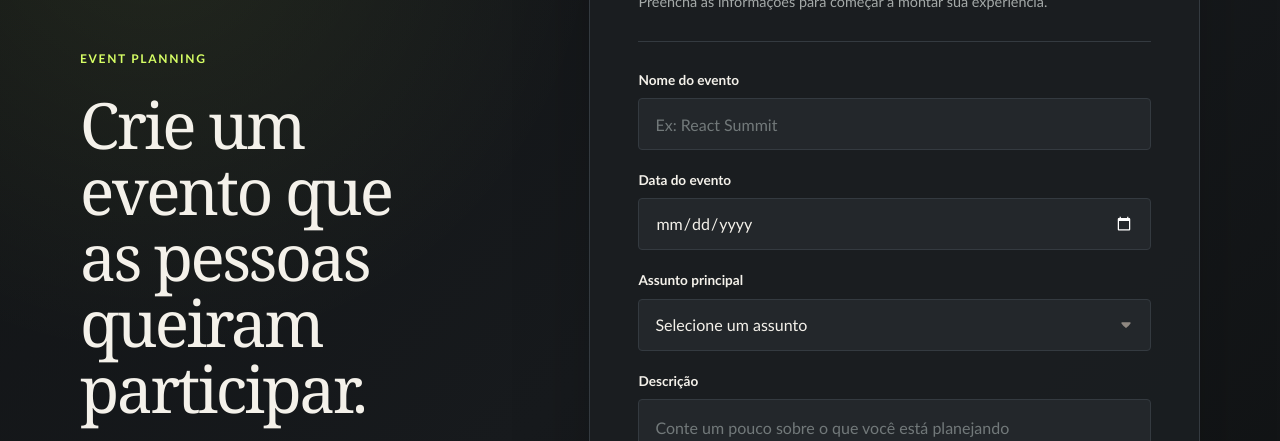
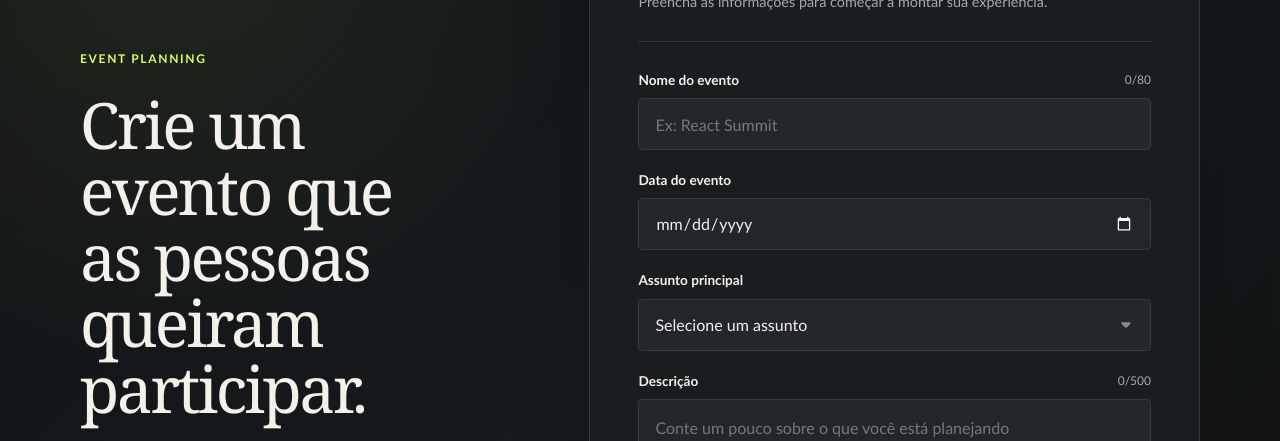
Before and after one commit to VictorMartinsD/react-forms, a React (Vite) app: page / in a window 1280 px wide. Shown: the part 202-643 px from the top of the page. Built offline with nearby package versions, Linux system fonts and the light colour scheme.

Commit message:
feat: add form character counters

```diff
--- a/src/App.css
+++ b/src/App.css
@@ -115,6 +115,18 @@ label {
   font-weight: 600;
 }
 
+.field-label-row {
+  display: flex;
+  align-items: center;
+  justify-content: space-between;
+  gap: 1rem;
+}
+
+.character-count {
+  color: var(--color-text-muted);
+  font-size: 0.75rem;
+}
+
 input,
 select,
 textarea {
--- a/src/App.tsx
+++ b/src/App.tsx
@@ -1,6 +1,6 @@
 import "./App.css";
 import { useState } from "react";
-import { Controller, useForm } from "react-hook-form";
+import { Controller, useForm, useWatch } from "react-hook-form";
 import { yupResolver } from "@hookform/resolvers/yup";
 import * as yup from "yup";
 
@@ -40,6 +40,9 @@ export default function App() {
     resolver: yupResolver(schema),
   });
 
+  const nameValue = useWatch({ control, name: "name" });
+  const descriptionValue = useWatch({ control, name: "description" });
+
   function onSubmit(data: FormData) {
     setIsSubmitted(true);
     console.log(data);
@@ -64,7 +67,10 @@ export default function App() {
 
         <form onSubmit={handleSubmit(onSubmit, () => setIsSubmitted(false))}>
           <div className="field-group">
-            <label htmlFor="name">Nome do evento</label>
+            <div className="field-label-row">
+              <label htmlFor="name">Nome do evento</label>
+              <span className="character-count">{nameValue.length}/80</span>
+            </div>
             <Controller
               control={control}
               name="name"
@@ -138,7 +144,10 @@ export default function App() {
           </div>
 
           <div className="field-group">
-            <label htmlFor="description">Descrição</label>
+            <div className="field-label-row">
+              <label htmlFor="description">Descrição</label>
+              <span className="character-count">{descriptionValue.length}/500</span>
+            </div>
             <Controller
               control={control}
               name="description"
```
